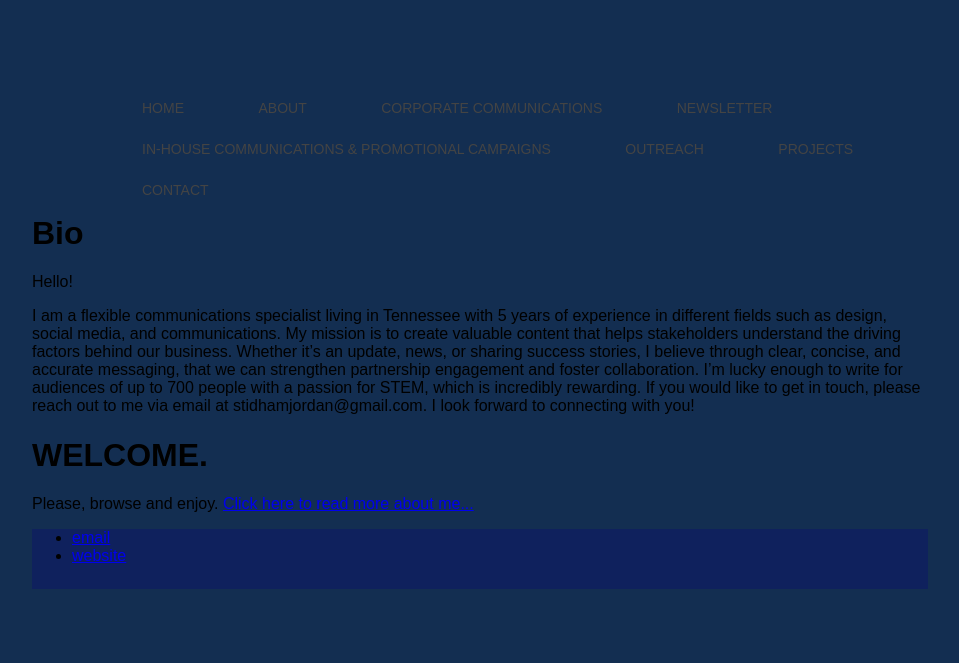
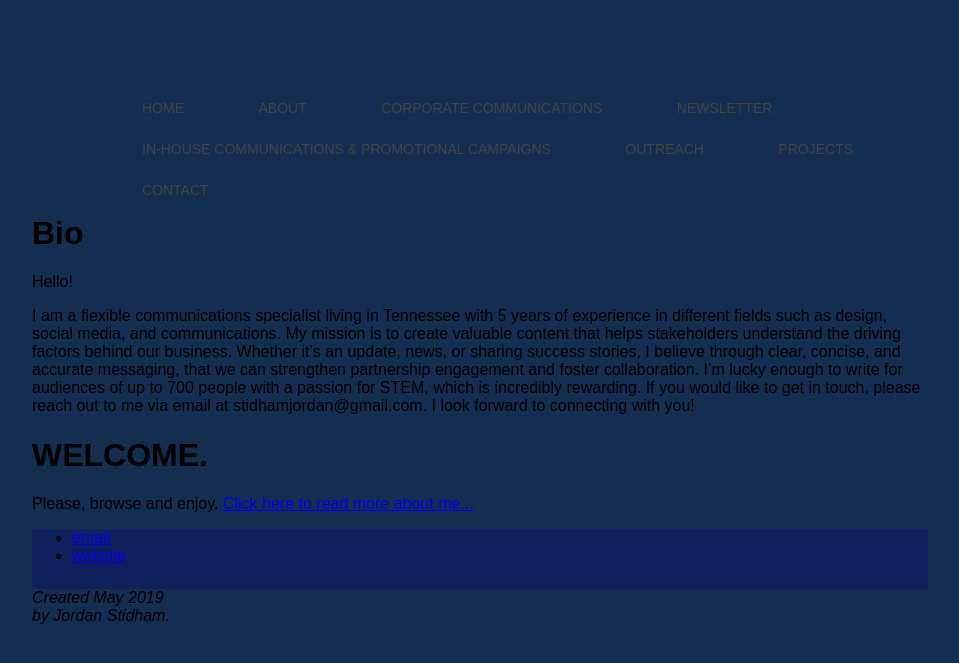
Before and after one commit to jordanstidham/PORTFOLIO, a Jekyll site: the page built from README.md, in a window 1280 px wide. Shown: the top 663 px of the page, without its empty margins (160-1119 px from the left). Built offline with Jekyll 4.4.1, drawn with Linux system fonts in a browser that asks for light colours; our own code applies the rules of GitHub Pages for plain Markdown files.

Commit message:
Update default.html

```diff
--- a/_layouts/default.html
+++ b/_layouts/default.html
@@ -6,7 +6,6 @@
 	</head>
 	<body>
 		<header>
-		<!-- Site navigation menu -->
 		<ul class="navbar">
         		<li><a href="/home.html">HOME</a></li>
 	        	<li><a href="/about.html">ABOUT</a></li>
@@ -31,5 +30,7 @@
         		<li><a href="https://github.com/jordanstidham">website</a></li>
 		</ul>
 		</div><!-- /.footer -->
+<address>Created May 2019<br>
+  by Jordan Stidham.</address>
 	</body>
 </html>
```
